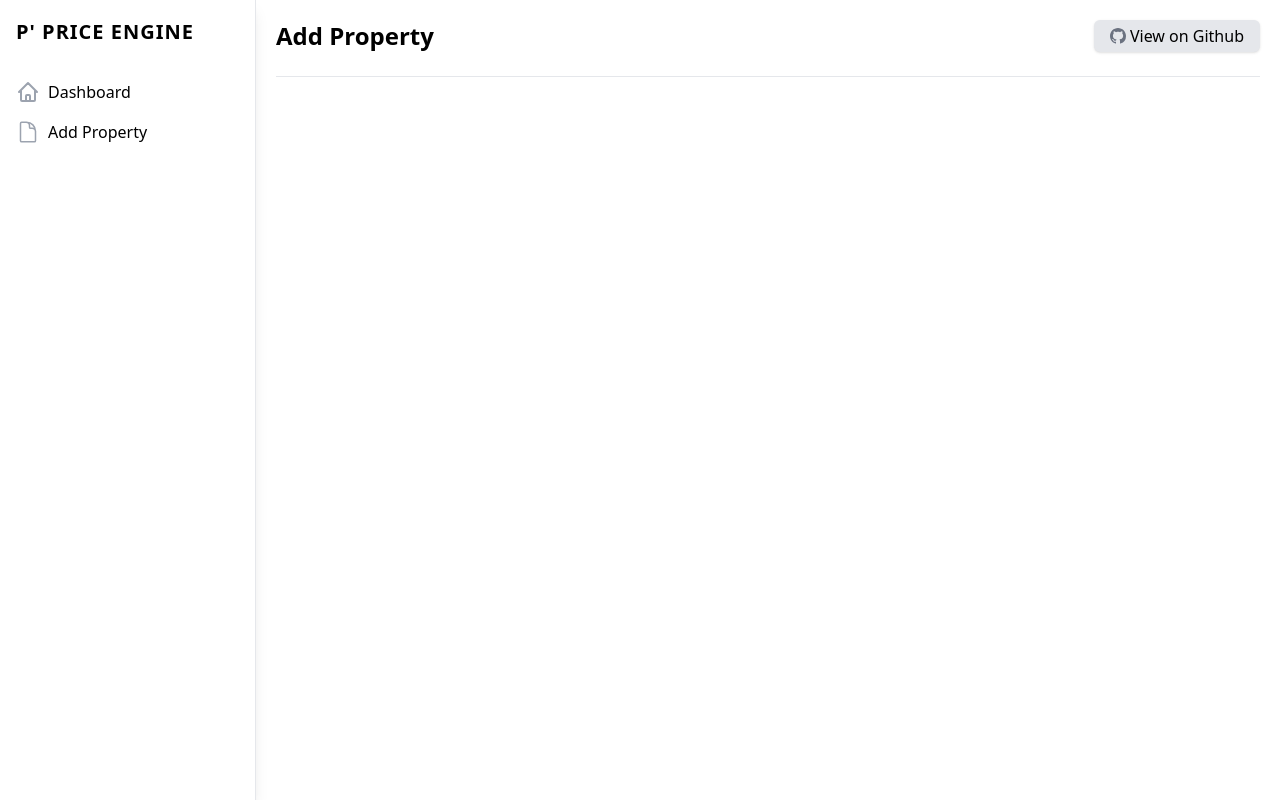
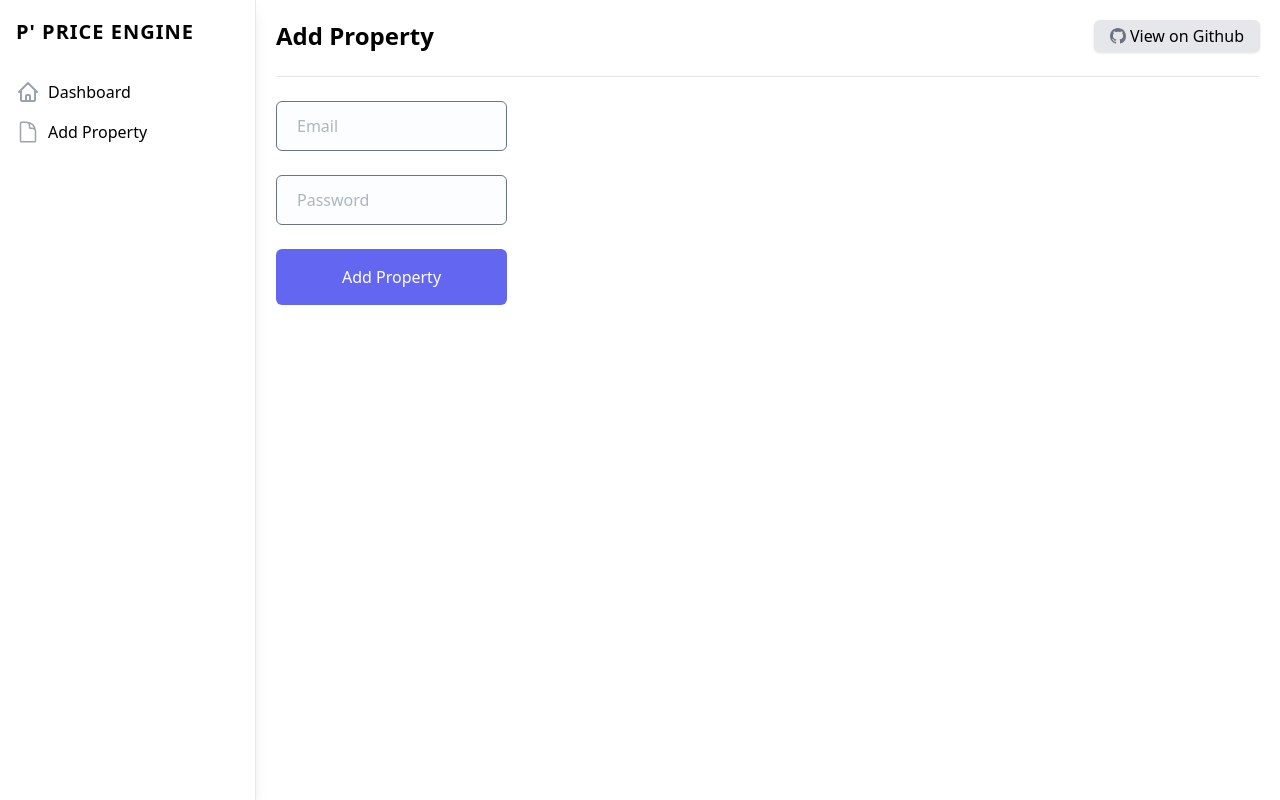
Before and after one commit to MatthewCYLau/property-price-client, a React (Vite) app: page /add-property in a window 1280 px wide. Built offline with nearby package versions, Linux system fonts and the light colour scheme; no server answers.

Commit message:
feat: add form scaffolding

```diff
--- a/src/pages/add-property/index.tsx
+++ b/src/pages/add-property/index.tsx
@@ -44,8 +44,57 @@ const AddPropertyPage = (): ReactElement => {
 
   return (
     <Layout>
-      <div className="">
-        <form onSubmit={submitHandler}></form>
+      <div className="grid grid-cols-1 gap-5 mt-6 sm:grid-cols-2 lg:grid-cols-4">
+        <form onSubmit={submitHandler}>
+          <div className="mb-6">
+            <input
+              type="text"
+              placeholder="Email"
+              className="
+                        w-full
+                        rounded-md
+                        border
+                        bordder-[#E9EDF4]
+                        py-3
+                        px-5
+                        bg-[#FCFDFE]
+                        text-base text-body-color
+                        placeholder-[#ACB6BE]
+                        outline-none
+                        focus-visible:shadow-none
+                        focus:border-primary
+                        "
+            />
+          </div>
+          <div className="mb-6">
+            <input
+              type="password"
+              placeholder="Password"
+              className="
+                        w-full
+                        rounded-md
+                        border
+                        bordder-[#E9EDF4]
+                        py-3
+                        px-5
+                        bg-[#FCFDFE]
+                        text-base text-body-color
+                        placeholder-[#ACB6BE]
+                        outline-none
+                        focus-visible:shadow-none
+                        focus:border-primary
+                        "
+            />
+          </div>
+          <div className="mb-6">
+            <button
+              type="submit"
+              className="w-full px-3 py-4 text-white bg-indigo-500 rounded-md focus:bg-indigo-600 focus:outline-none"
+            >
+              Add Property
+            </button>
+          </div>
+        </form>
       </div>
     </Layout>
   )
```
